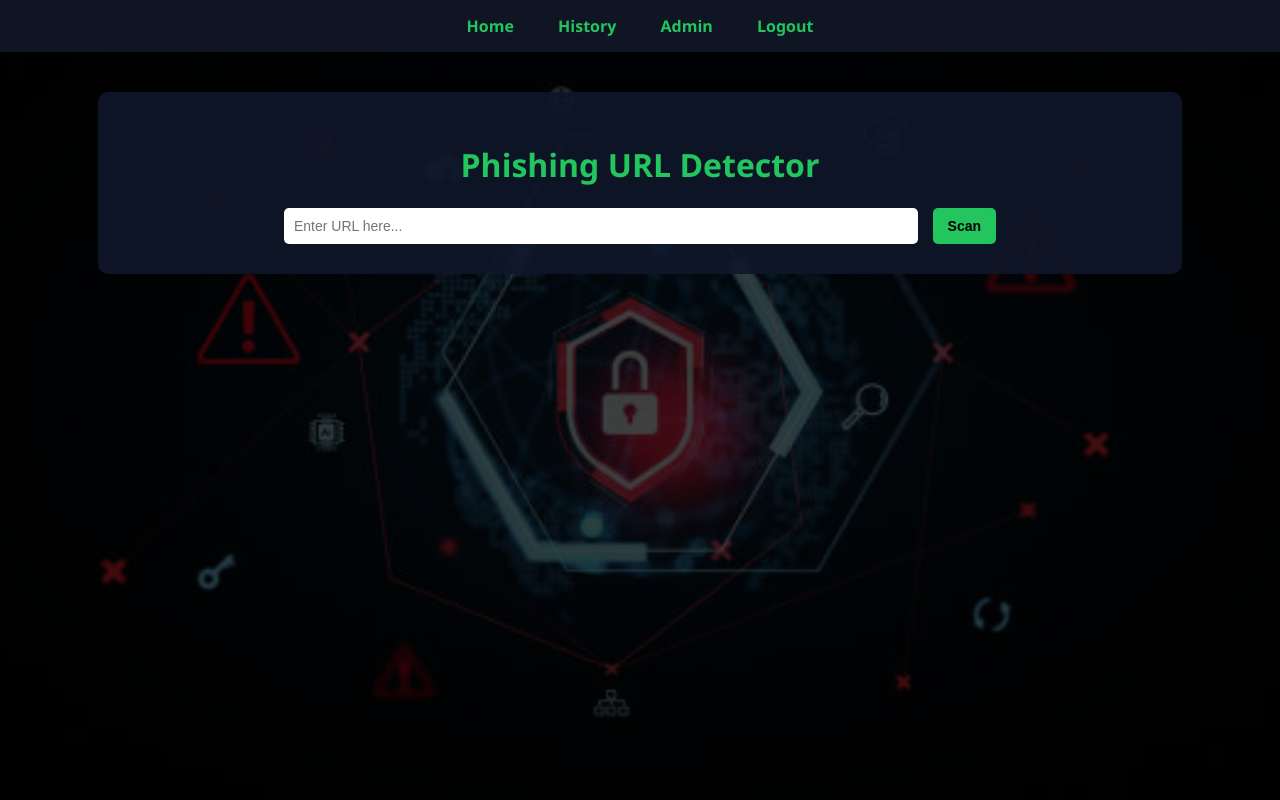
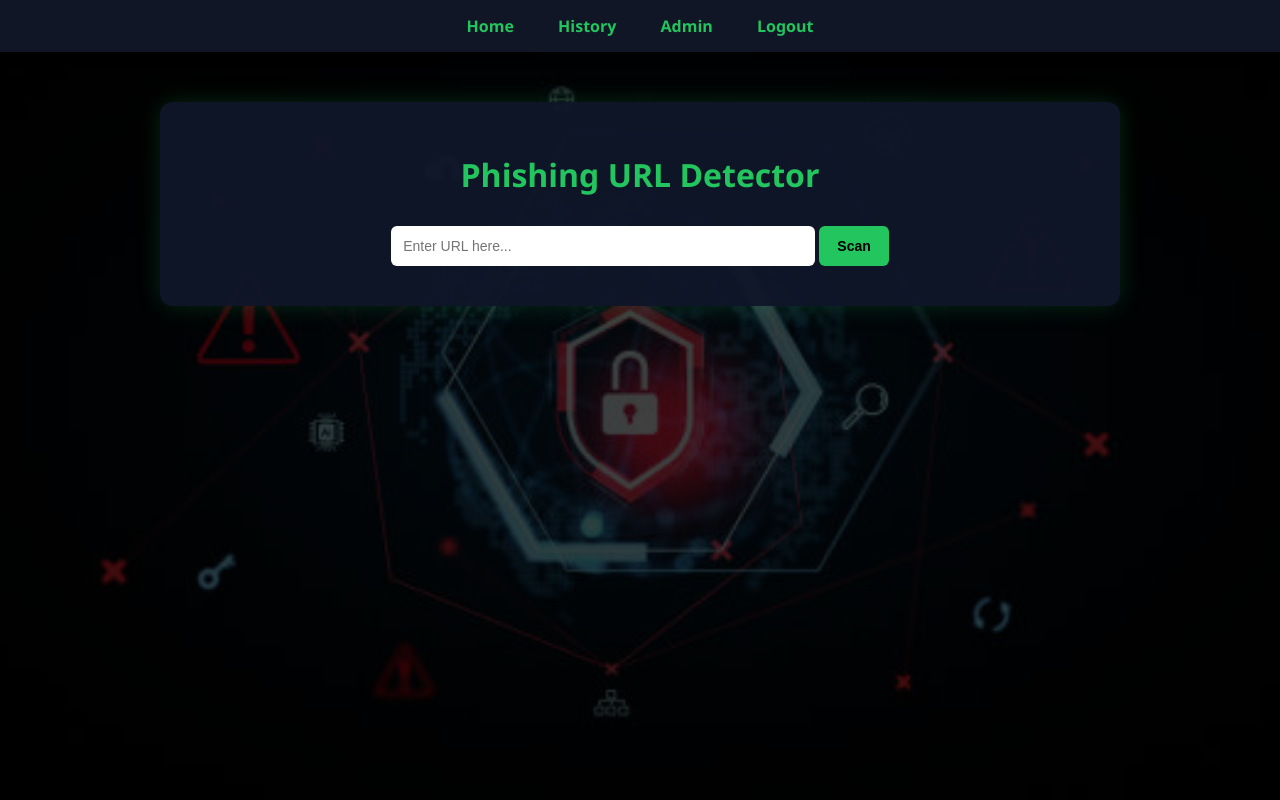
Before and after one commit to SharanyaDN-art/phishing-url-detector, a Flask app: page / in a window 1280 px wide. Run offline with Flask 3, Linux system fonts and the light colour scheme; the visitor is signed in with stand-in values (Sample User, id 1).

Commit message:
Updated styling and UI improvements

```diff
--- a/app.py
+++ b/app.py
@@ -1,9 +1,14 @@
-from flask import Flask, render_template, request
+from flask import Flask, render_template, request, redirect, url_for, session
 import re
 import sqlite3
 from datetime import datetime
 
 app = Flask(__name__)
+app.secret_key = "supersecretkey123"  # Change this in production
+
+# Hardcoded login credentials
+USERNAME = "admin"
+PASSWORD = "password123"
 
 # -----------------------------
 # DATABASE INITIALIZATION
@@ -37,17 +42,15 @@ def init_db():
 
 init_db()
 
-
 # -----------------------------
 # PHISHING DETECTION LOGIC
 # -----------------------------
 def check_url(url):
     score = 0
 
-    # Extract domain
     domain = url.replace("http://", "").replace("https://", "").split("/")[0]
 
-    # Check blacklist first
+    # Check blacklist
     conn = sqlite3.connect("database.db")
     cursor = conn.cursor()
     cursor.execute("SELECT * FROM blacklist WHERE domain = ?", (domain,))
@@ -57,11 +60,11 @@ def check_url(url):
     if blacklisted:
         return 10, "❌ Phishing (Blacklisted Domain)"
 
-    # Check IP address
+    # IP address check
     if re.search(r'\d+\.\d+\.\d+\.\d+', url):
         score += 2
 
-    # Check URL length
+    # Long URL check
     if len(url) > 75:
         score += 1
 
@@ -79,19 +82,13 @@ def check_url(url):
     return score, result
 
 # -----------------------------
-# SIMPLE LOGIN PAGE
+# LOGIN PAGE
 # -----------------------------
-from flask import redirect, url_for, session
-
-# Secret key for session management
-app.secret_key = "supersecretkey123"  # change to a random string in production
-
-# Hardcoded username/password
-USERNAME = "admin"
-PASSWORD = "password123"
-
 @app.route("/login", methods=["GET", "POST"])
 def login():
+    if session.get("logged_in"):
+        return redirect(url_for("home"))
+
     error = None
     if request.method == "POST":
         username = request.form["username"]
@@ -105,19 +102,28 @@ def login():
 
     return render_template("login.html", error=error)
 
+# -----------------------------
+# LOGOUT
+# -----------------------------
+@app.route("/logout")
+def logout():
+    session.pop("logged_in", None)
+    return redirect(url_for("login"))
 
 # -----------------------------
 # HOME PAGE
 # -----------------------------
 @app.route("/", methods=["GET", "POST"])
 def home():
+    if not session.get("logged_in"):
+        return redirect(url_for("login"))
+
     result = None
 
     if request.method == "POST":
         url = request.form["url"]
         score, result = check_url(url)
 
-        # Save scan result
         conn = sqlite3.connect("database.db")
         cursor = conn.cursor()
         cursor.execute("""
@@ -130,12 +136,14 @@ def home():
 
     return render_template("index.html", result=result)
 
-
 # -----------------------------
 # HISTORY PAGE
 # -----------------------------
 @app.route("/history")
 def history():
+    if not session.get("logged_in"):
+        return redirect(url_for("login"))
+
     conn = sqlite3.connect("database.db")
     cursor = conn.cursor()
     cursor.execute("SELECT url, risk_score, result, scan_time FROM scan_history ORDER BY id DESC")
@@ -144,12 +152,30 @@ def history():
 
     return render_template("history.html", data=data)
 
+# -----------------------------
+# ADMIN PANEL
+# -----------------------------
+@app.route("/admin")
+def admin():
+    if not session.get("logged_in"):
+        return redirect(url_for("login"))
+
+    conn = sqlite3.connect("database.db")
+    cursor = conn.cursor()
+    cursor.execute("SELECT domain, added_date FROM blacklist ORDER BY id DESC")
+    data = cursor.fetchall()
+    conn.close()
+
+    return render_template("admin.html", data=data)
 
 # -----------------------------
-# ADD TO BLACKLIST (ADMIN)
+# ADD TO BLACKLIST
 # -----------------------------
 @app.route("/add_blacklist", methods=["POST"])
 def add_blacklist():
+    if not session.get("logged_in"):
+        return redirect(url_for("login"))
+
     domain = request.form["domain"]
 
     conn = sqlite3.connect("database.db")
@@ -162,20 +188,7 @@ def add_blacklist():
     conn.commit()
     conn.close()
 
-    return "Domain added to blacklist successfully!"
-
-# -----------------------------
-# ADMIN PANEL PAGE
-# -----------------------------
-@app.route("/admin")
-def admin():
-    conn = sqlite3.connect("database.db")
-    cursor = conn.cursor()
-    cursor.execute("SELECT domain, added_date FROM blacklist ORDER BY id DESC")
-    data = cursor.fetchall()
-    conn.close()
-
-    return render_template("admin.html", data=data)
+    return redirect(url_for("admin"))
 
 # -----------------------------
 # RUN APP
--- a/static/style.css
+++ b/static/style.css
@@ -1,4 +1,7 @@
-/* GLOBAL */
+/* ============================= */
+/* GLOBAL STYLING */
+/* ============================= */
+
 body {
     margin: 0;
     padding: 0;
@@ -9,30 +12,33 @@ body {
     background-size: cover;
 }
 
-/* DARK OVERLAY */
+/* Dark overlay */
 .overlay {
     position: fixed;
     top: 0;
     left: 0;
     width: 100%;
     height: 100%;
-
     background: rgba(0, 0, 0, 0.75);
     z-index: 0;
 }
 
-/* CONTENT ABOVE OVERLAY */
+/* Make content appear above overlay */
 .navbar,
 .container {
     position: relative;
     z-index: 1;
 }
 
+/* ============================= */
 /* NAVBAR */
+/* ============================= */
+
 .navbar {
-    background-color: rgba(17, 24, 39, 0.9);
+    background-color: rgba(17, 24, 39, 0.95);
     padding: 15px;
     text-align: center;
+    box-shadow: 0 2px 10px rgba(0,0,0,0.6);
 }
 
 .navbar a {
@@ -41,78 +47,107 @@ body {
     margin: 0 20px;
     font-weight: bold;
     font-size: 16px;
+    transition: 0.3s ease;
 }
 
 .navbar a:hover {
     color: #4ade80;
 }
 
-/* CONTAINER */
+/* ============================= */
+/* MAIN CONTAINER */
+/* ============================= */
+
 .container {
     width: 80%;
-    margin: 40px auto;
-    background-color: rgba(15, 23, 42, 0.9);
+    max-width: 900px;
+    margin: 50px auto;
+    background-color: rgba(15, 23, 42, 0.95);
     padding: 30px;
-    border-radius: 10px;
+    border-radius: 12px;
+    box-shadow: 0 0 25px rgba(34, 197, 94, 0.2);
 }
 
+/* ============================= */
 /* HEADINGS */
+/* ============================= */
+
 h1, h2, h3 {
     color: #22c55e;
     text-align: center;
+    margin-bottom: 20px;
 }
 
-/* FORM */
+/* ============================= */
+/* FORM STYLING */
+/* ============================= */
+
 form {
     text-align: center;
     margin-top: 20px;
 }
 
-input[type="text"] {
-    padding: 10px;
+input[type="text"],
+input[type="password"] {
+    padding: 12px;
     width: 60%;
-    border-radius: 5px;
+    max-width: 400px;
+    border-radius: 6px;
     border: none;
-    margin-right: 10px;
+    margin: 10px 0;
     font-size: 14px;
+    outline: none;
 }
 
 button {
-    padding: 10px 15px;
+    padding: 12px 18px;
     background-color: #22c55e;
     border: none;
-    border-radius: 5px;
+    border-radius: 6px;
     font-weight: bold;
     cursor: pointer;
     font-size: 14px;
+    transition: 0.3s ease;
 }
 
 button:hover {
     background-color: #16a34a;
+    transform: scale(1.05);
 }
 
+/* ============================= */
 /* RESULT BOX */
+/* ============================= */
+
 .result {
-    margin-top: 20px;
+    margin-top: 25px;
     padding: 15px;
     background-color: #1e293b;
     border-left: 5px solid #22c55e;
-    border-radius: 5px;
+    border-radius: 6px;
     font-size: 16px;
+    text-align: center;
 }
 
-/* TABLE (HISTORY PAGE FIX) */
+/* ============================= */
+/* TABLE STYLING */
+/* ============================= */
+
 table {
     width: 100%;
     border-collapse: collapse;
     margin-top: 20px;
     font-size: 14px;
+    background-color: rgba(30, 41, 59, 0.8);
+    border-radius: 8px;
+    overflow: hidden;
 }
 
 table th {
     background-color: #1e293b;
     color: #22c55e;
-    padding: 12px;
+    padding: 14px;
+    text-transform: uppercase;
 }
 
 table td {
@@ -126,5 +161,34 @@ table tr:nth-child(even) {
 }
 
 table tr:hover {
-    background-color: rgba(34, 197, 94, 0.2);
+    background-color: rgba(34, 197, 94, 0.15);
+    transition: 0.2s ease;
 }
+
+/* ============================= */
+/* LOGIN PAGE CENTERING */
+/* ============================= */
+
+body > .container:only-child {
+    margin-top: 120px;
+}
+
+/* ============================= */
+/* RESPONSIVE DESIGN */
+/* ============================= */
+
+@media (max-width: 768px) {
+    .container {
+        width: 95%;
+    }
+
+    input[type="text"],
+    input[type="password"] {
+        width: 90%;
+    }
+
+    .navbar a {
+        display: block;
+        margin: 10px 0;
+    }
+}
--- a/templates/base.html
+++ b/templates/base.html
@@ -4,15 +4,21 @@
     <title>Phishing URL Detector</title>
     <link rel="stylesheet" href="{{ url_for('static', filename='style.css') }}">
 </head>
+
 <body>
+
+<!-- Background Overlay -->
 <div class="overlay"></div>
+
+<!-- Navigation Bar -->
 <div class="navbar">
-    <a href="/">Home</a>
-    <a href="/history">History</a>
-    <a href="/admin">Admin</a>
-    <a href="/logout">Logout</a>
+    <a href="{{ url_for('home') }}">Home</a>
+    <a href="{{ url_for('history') }}">History</a>
+    <a href="{{ url_for('admin') }}">Admin</a>
+    <a href="{{ url_for('logout') }}">Logout</a>
 </div>
 
+<!-- Main Content -->
 <div class="container">
     {% block content %}
     {% endblock %}
```
